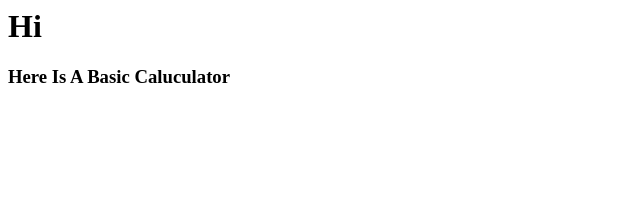
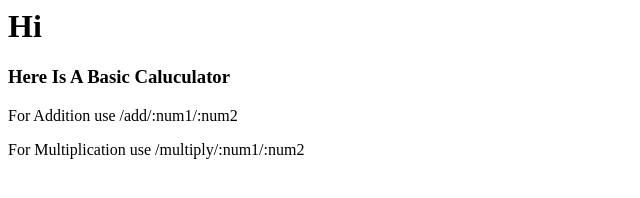
Before and after one commit to SaiPriyamvada21/sit725-2023-t1-prac8, a website: page index.html in a window 1280 px wide. Shown: the whole page, without its empty margins (0-640 px from the left). Drawn offline with Linux system fonts and the light colour scheme.

Commit message:
second commit

```diff
--- a/index.html
+++ b/index.html
@@ -1,4 +1,8 @@
 <html>
     <h1>Hi</h1>
     <h3>Here Is A Basic Caluculator</h3>
+    <body>
+        <p>For Addition use /add/:num1/:num2</p>
+        <p>For Multiplication use /multiply/:num1/:num2</p>
+    </body>
 </html>
```
